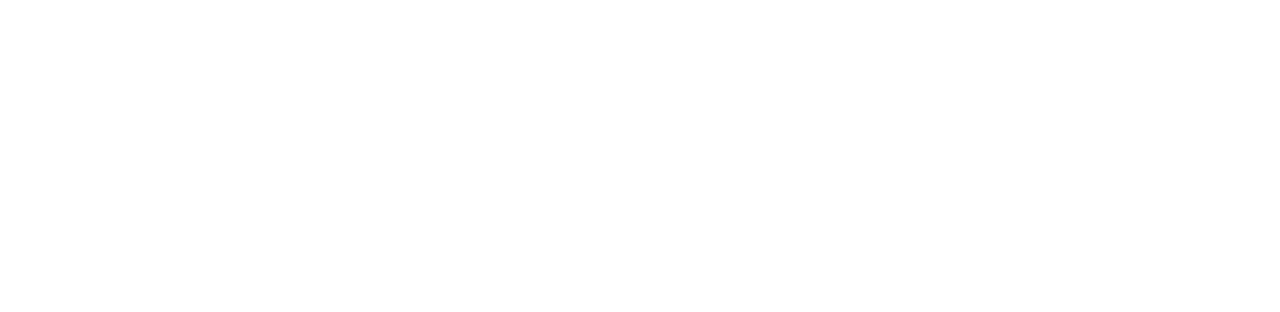
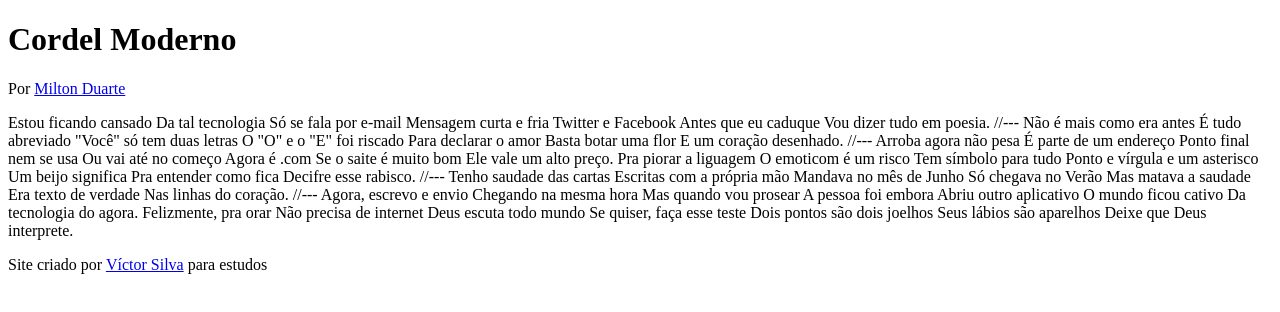
Before and after one commit to victorfernandodasilva/projetocordel, a plain HTML site: page index.html in a window 1280 px wide. Drawn offline with Linux system fonts and the light colour scheme.

Commit message:
Criado header e footer

```diff
--- a/index.html
+++ b/index.html
@@ -4,9 +4,80 @@
     <meta charset="UTF-8">
     <meta http-equiv="X-UA-Compatible" content="IE=edge">
     <meta name="viewport" content="width=device-width, initial-scale=1.0">
-    <title>Cordel moderno</title>
+    <title>Cordel Moderno</title>
 </head>
 <body>
+    <header>
+        <h1>Cordel Moderno</h1>
+        <p>Por <a href="https://www.recantodasletras.com.br/poesias/3186743" target="_blank" rel="external">Milton Duarte</a></p>
+    </header>
 
+    Estou ficando cansado
+    Da tal tecnologia
+    Só se fala por e-mail
+    Mensagem curta e fria
+    Twitter e Facebook
+    Antes que eu caduque
+    Vou dizer tudo em poesia.
+
+    //---
+
+    Não é mais como era antes
+    É tudo abreviado
+    "Você" só tem duas letras
+    O "O" e o "E" foi riscado
+    Para declarar o amor
+    Basta botar uma flor
+    E um coração desenhado.
+
+    //---
+
+    Arroba agora não pesa
+    É parte de um endereço
+    Ponto final nem se usa
+    Ou vai até no começo
+    Agora é .com
+    Se o saite é muito bom
+    Ele vale um alto preço.
+
+    Pra piorar a liguagem
+    O emoticom é um risco
+    Tem símbolo para tudo
+    Ponto e vírgula e um asterisco
+    Um beijo significa
+    Pra entender como fica
+    Decifre esse rabisco.
+
+    //---
+
+    Tenho saudade das cartas
+    Escritas com a própria mão
+    Mandava no mês de Junho
+    Só chegava no Verão
+    Mas matava a saudade
+    Era texto de verdade
+    Nas linhas do coração.
+
+    //---
+
+    Agora, escrevo e envio
+    Chegando na mesma hora
+    Mas quando vou prosear
+    A pessoa foi embora
+    Abriu outro aplicativo
+    O mundo ficou cativo
+    Da tecnologia do agora.
+
+    Felizmente, pra orar
+    Não precisa de internet
+    Deus escuta todo mundo
+    Se quiser, faça esse teste
+    Dois pontos são dois joelhos
+    Seus lábios são aparelhos
+    Deixe que Deus interprete.
+
+    <footer>
+        <p>Site criado por <a href="https://github.com/victorfernandodasilva" target="_blank" rel="external">Víctor Silva</a> para estudos</p>
+    </footer>
 </body>
 </html>
```
